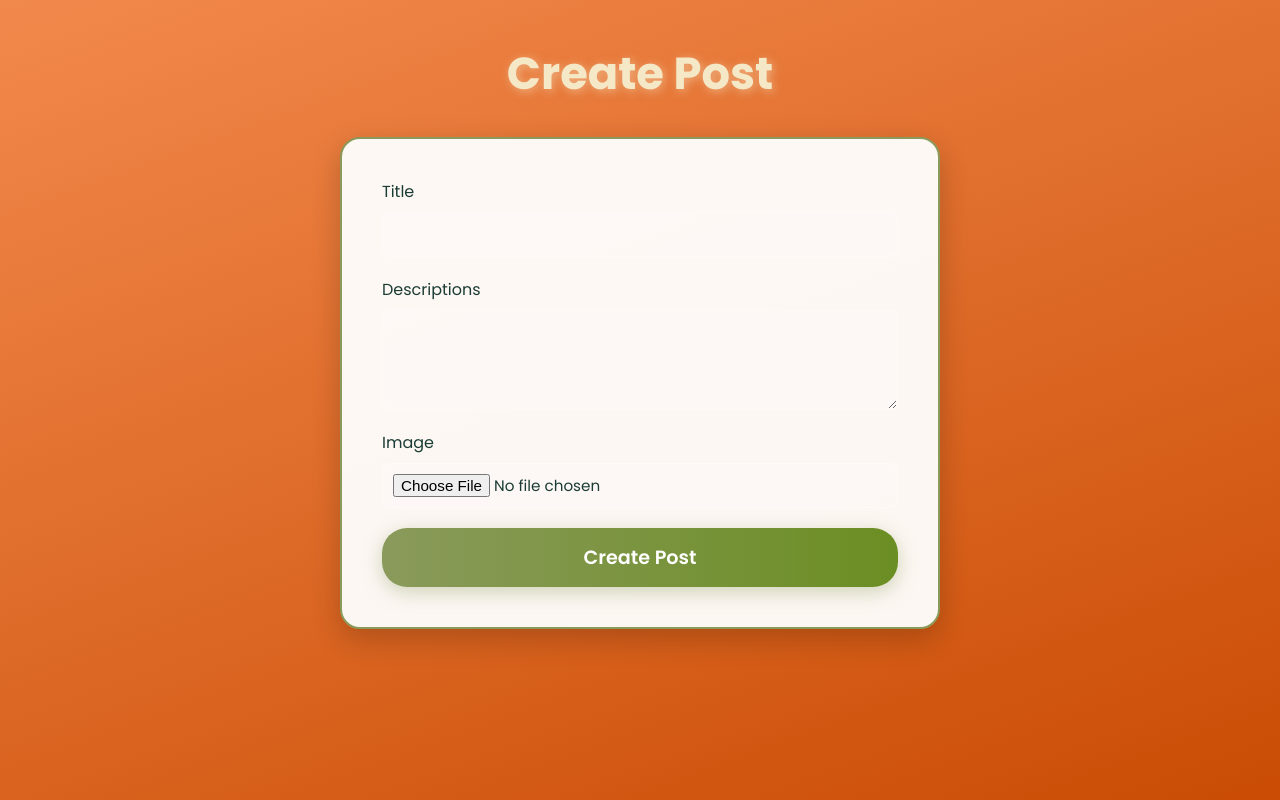
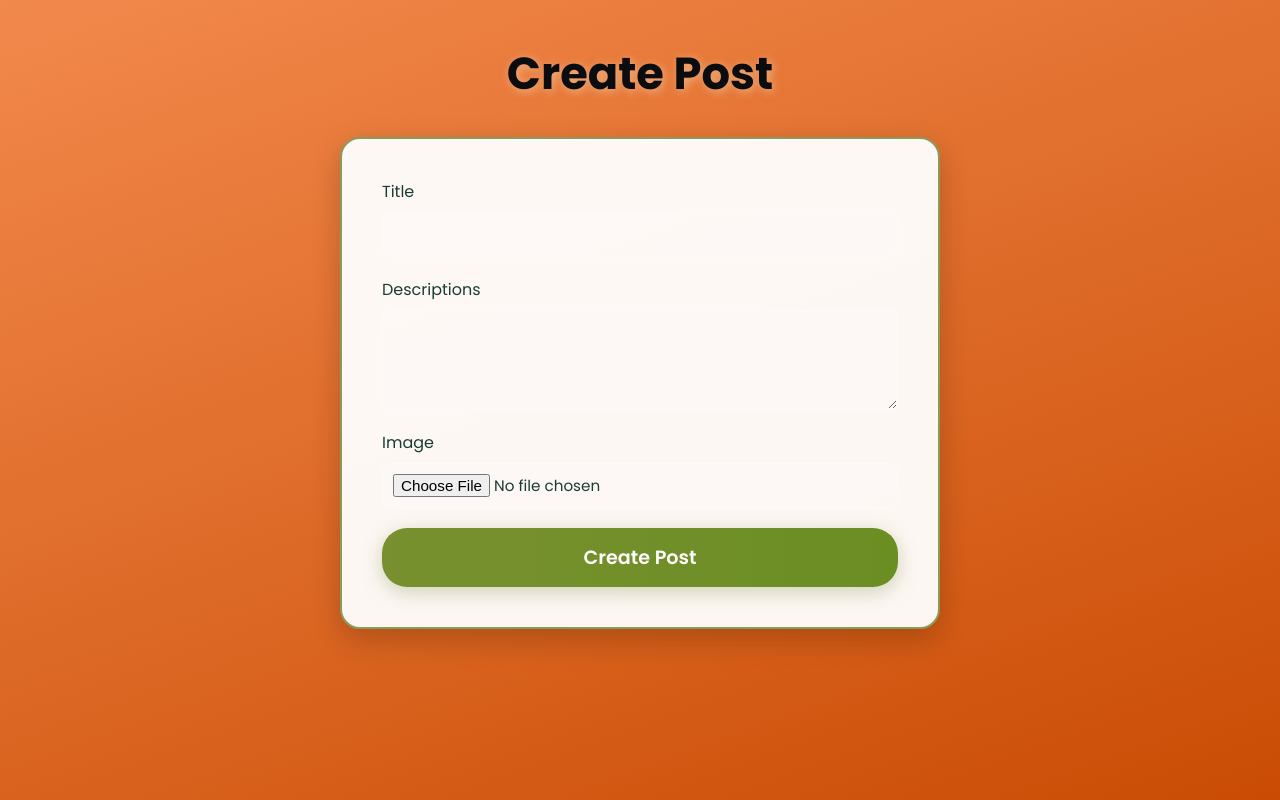
Before and after one commit to chamathka08/cooking-skill-sharing-system, a React (Create React App) app in the folder frontend-new/: page /post/create in a window 1280 px wide. Built offline with nearby package versions, Linux system fonts and the light colour scheme.

Commit message:
update the view of topic and buttons color

```diff
--- a/frontend-new/src/components/PostForm.css
+++ b/frontend-new/src/components/PostForm.css
@@ -38,7 +38,7 @@
 h2 {
   font-size: 2.8rem;
   font-weight: 700;
-  color: #f5e8c7; /* Creamy beige */
+  color: #0b0c0e; /* Creamy beige */
   text-align: center;
   margin-bottom: 30px;
   text-shadow: 2px 2px 10px rgba(245, 232, 199, 0.5);
@@ -124,7 +124,7 @@ textarea.error {
   font-size: 1.2rem;
   font-weight: 600;
   color: #fff;
-  background: linear-gradient(90deg, #8a9a5b 0%, #6b8e23 100%); /* Herb green gradient */
+  background: linear-gradient(90deg, #78902f 0%, #6b8e23 100%); /* Herb green gradient */
   cursor: pointer;
   transition: transform 0.3s ease, background 0.3s ease;
   box-shadow: 0 5px 20px rgba(138, 154, 91, 0.4);
```
